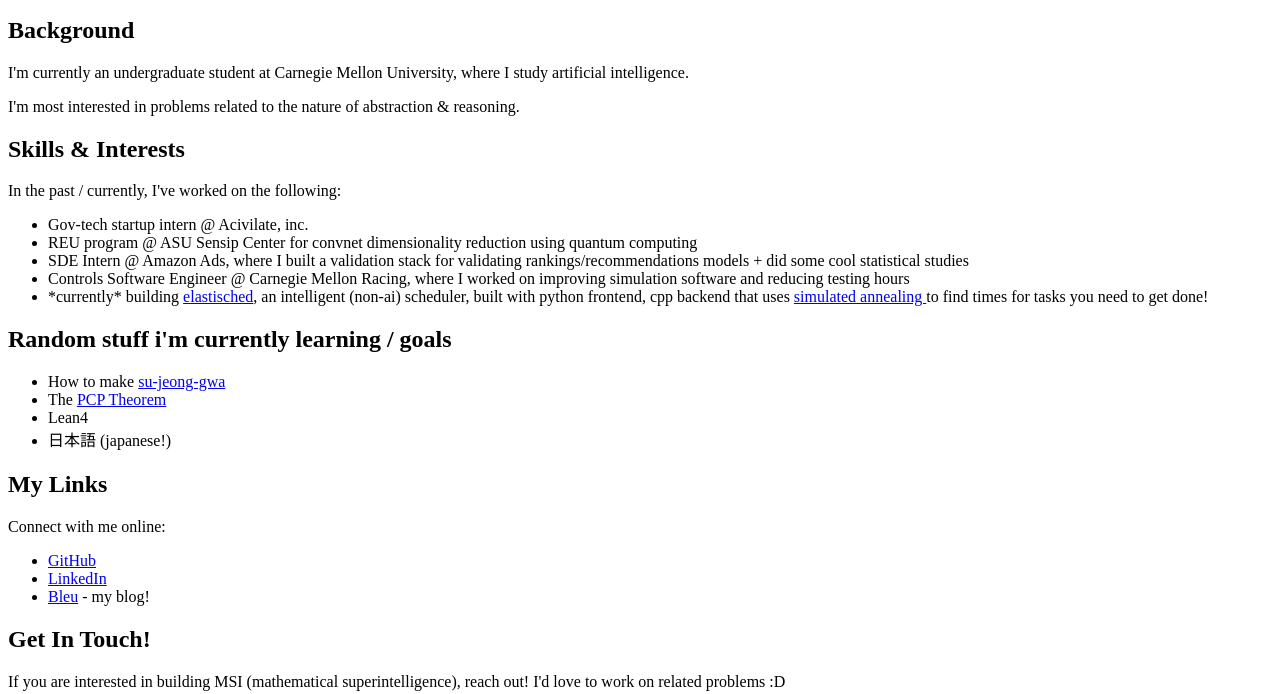
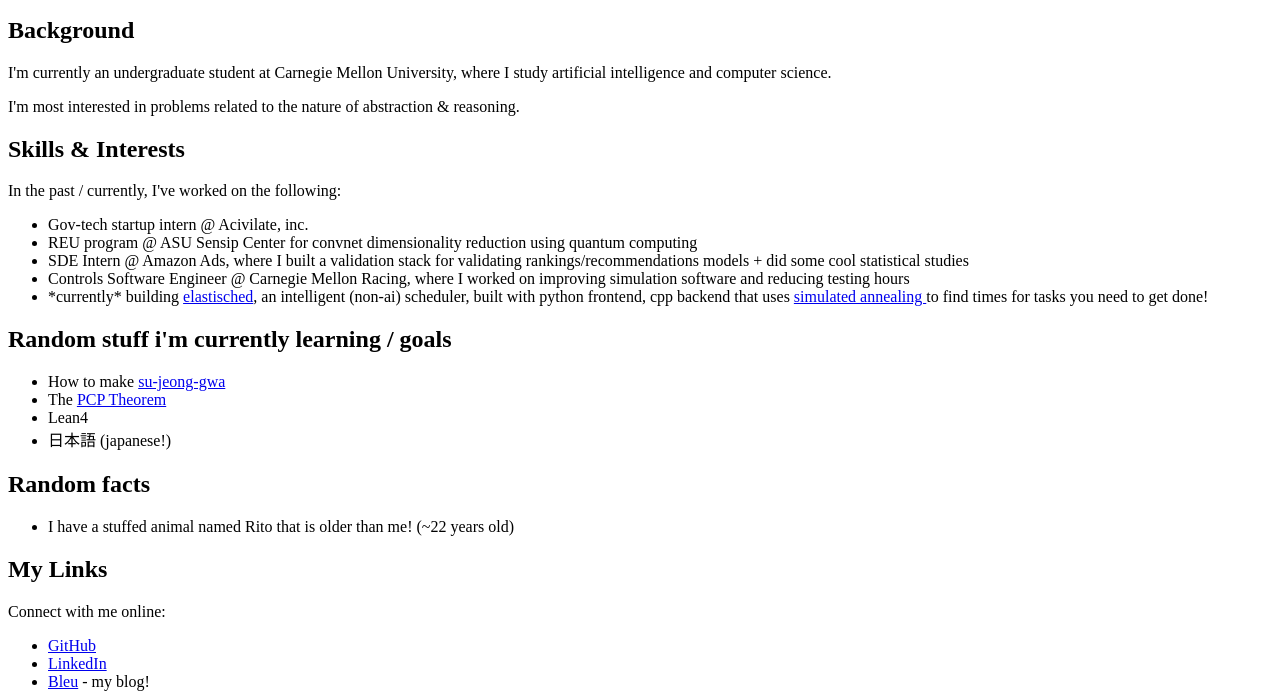
Before and after one commit to chrissuu/portfolio, a plain HTML site: page index.html in a window 1280 px wide. Shown: the part 318-1012 px from the top of the page. Drawn offline with Linux system fonts and the light colour scheme.

Commit message:
Portfolio update

```diff
--- a/index.html
+++ b/index.html
@@ -14,7 +14,7 @@
     <p>Welcome to my personal page!</p>
 
     <h2>Background</h2>
-    <p>I'm currently an undergraduate student at Carnegie Mellon University, where I study artificial intelligence. </p>
+    <p>I'm currently an undergraduate student at Carnegie Mellon University, where I study artificial intelligence and computer science. </p>
 
     <p>I'm most interested in problems related to the nature of abstraction & reasoning.</p>
 
@@ -36,6 +36,11 @@
         <li>日本語 (japanese!)</li>
     </ul>
 
+    <h2>Random facts</h2>
+    <ul>
+        <li>I have a stuffed animal named Rito that is older than me! (~22 years old)</li>
+    </ul>
+
     <h2>My Links</h2>
     <p>Connect with me online:</p>
     <ul>
```
